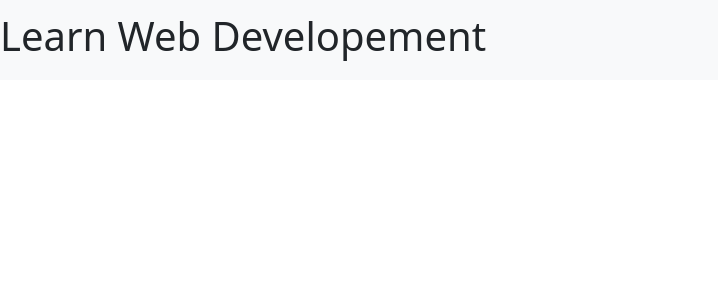
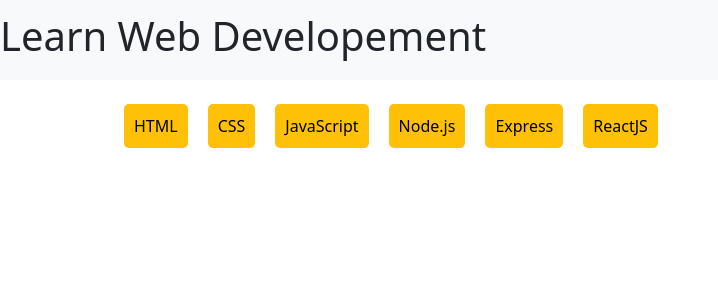
Before and after one commit to eleonoracappellesso/react-use-state, a React (Vite) app: page / in a window 1280 px wide. Shown: the top 300 px of the page, without its empty margins (0-718 px from the left). Built offline with nearby package versions, Linux system fonts and the light colour scheme.

Commit message:
created MainComponent

```diff
--- a/src/App.jsx
+++ b/src/App.jsx
@@ -1,11 +1,12 @@
-import { useState } from 'react'
 import HeaderComponent from './components/HeaderComponent';
+import MainComponent from './components/MainComponent';
 
 function App() {
 
   return (
     <>
       <HeaderComponent />
+      <MainComponent />
     </>
   )
 }
--- a/src/components/HeaderComponent.jsx
+++ b/src/components/HeaderComponent.jsx
@@ -1,6 +1,6 @@
 function HeaderComponent() {
     return (
-        <header>
+        <header className="d-flex align-items-center">
             <h1>Learn Web Developement</h1>
         </header>
     )
--- /dev/null
+++ b/src/components/MainComponent.jsx
@@ -0,0 +1,22 @@
+import { useState } from 'react'
+import languages from '../data/languages';
+
+function MainComponent() {
+    const languagesList = [...languages];
+
+    return (
+        <>
+            <main className='container'>
+                <section>
+                    <ul className='d-flex align-items-center flex-wrap'>
+                        {languagesList.map((language) => {
+                            return <li key={language.id} className='text-bg-warning my-4'>{language.title}</li>
+                        })}
+                    </ul>
+                </section>
+            </main>
+        </>
+    )
+}
+
+export default MainComponent;
--- a/src/data/languages.js
+++ b/src/data/languages.js
@@ -30,3 +30,5 @@
         description: "ReactJS è una libreria JavaScript per costruire interfacce utente, in particolare applicazioni a pagina singola. Consente agli sviluppatori di creare componenti UI riutilizzabili e di gestire efficacemente lo stato dell'applicazione."
     }
 ];
+
+export default languages;
--- a/src/index.css
+++ b/src/index.css
@@ -1,6 +1,15 @@
 header {
     background-color: #F8F9FA;
     height: 80px;
-    display: flex;
-    align-items: center;
 }
+
+ul {
+    list-style: none;
+}
+
+ul li {
+    width: auto;
+    padding: 10px;
+    border-radius: 5px;
+    margin: 10px;
+}
```
